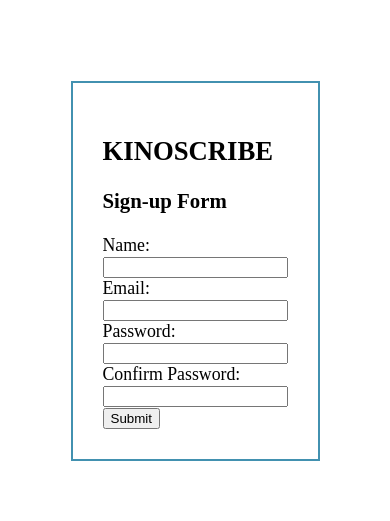
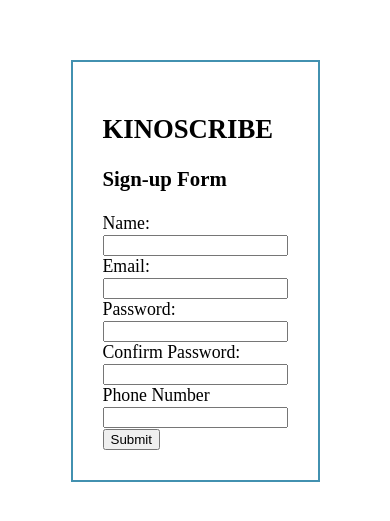
Before and after one commit to prateekrai123/kinoscribe, a React (Create React App) app: page /signup in a window 390 px wide. Shown: the part 159-680 px from the top of the page. Built offline with nearby package versions, Linux system fonts and the light colour scheme.

Commit message:
Phone form updated

```diff
--- a/src/Pages/SignUp/SignUp.js
+++ b/src/Pages/SignUp/SignUp.js
@@ -9,6 +9,7 @@ const SignUp = () => {
   const [email, setEmail] = useState('');
   const [password, setPassword] = useState('');
   const [confPassword, setConfPassword] = useState('');
+  const [phoneNumber, setPhoneNumber] = useState('');
 
 
   const handleChange = (e) => {
@@ -27,6 +28,10 @@ const SignUp = () => {
   const handleConfPasswordChange = (e) => {
     setConfPassword(e.target.value);
   }
+  const handlePhoneNumber = (e) => {
+    setPhoneNumber(e.target.value);
+  }
+
 
   const handleSubmit = (e) => {
     if (password != confPassword) {
@@ -59,6 +64,10 @@ const SignUp = () => {
             Confirm Password:
           </label><br />
           <input type="password" value={confPassword} required onChange={(e) => { handleConfPasswordChange(e) }} /><br />
+          <label>
+            Phone Number
+          </label><br />
+          <input type="number" value={phoneNumber} onChange={(e) => { handlePhoneNumber(e) }} /><br />
           <input type="submit" value="Submit" />
         </form>
       </header>
```
